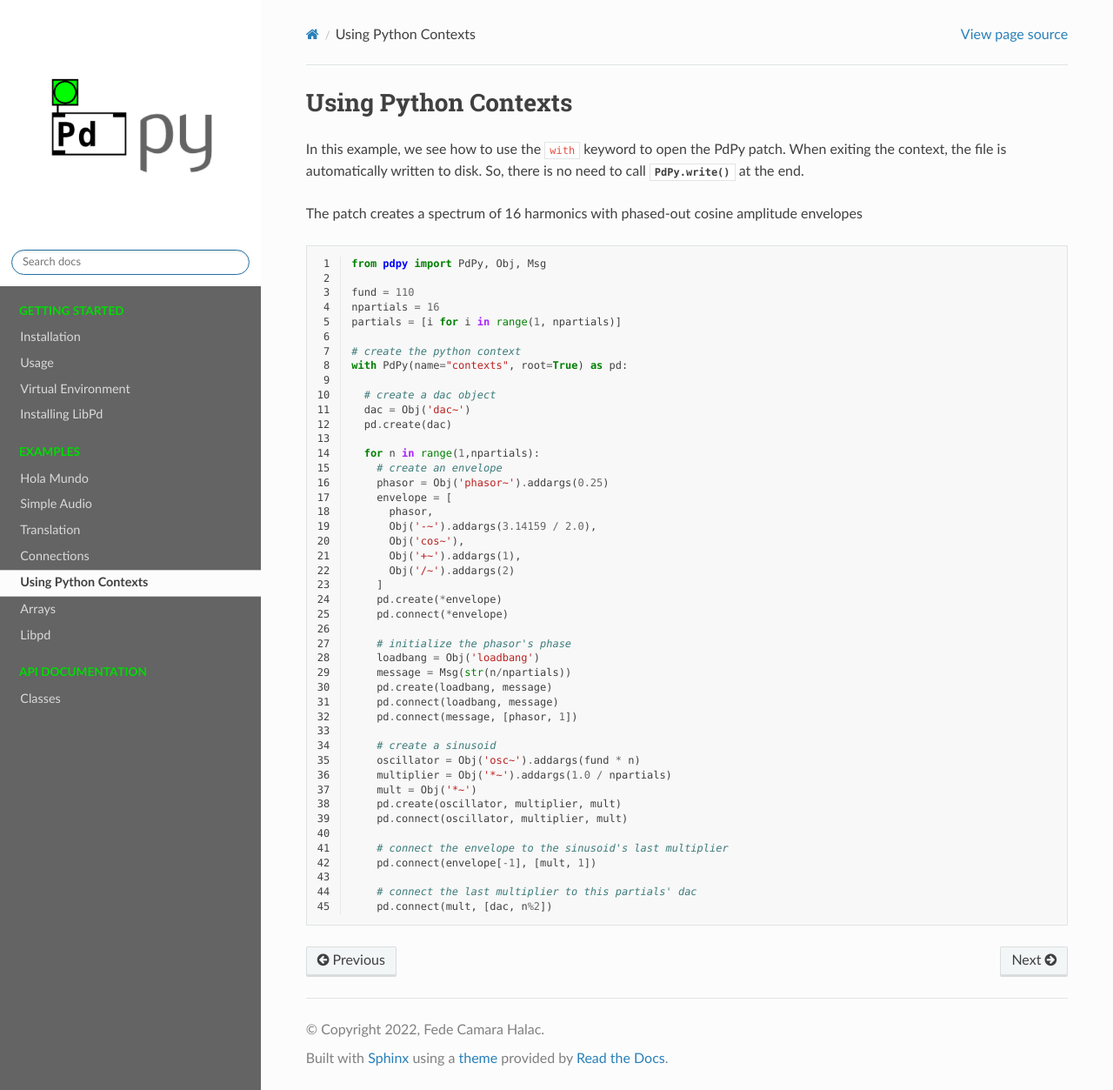
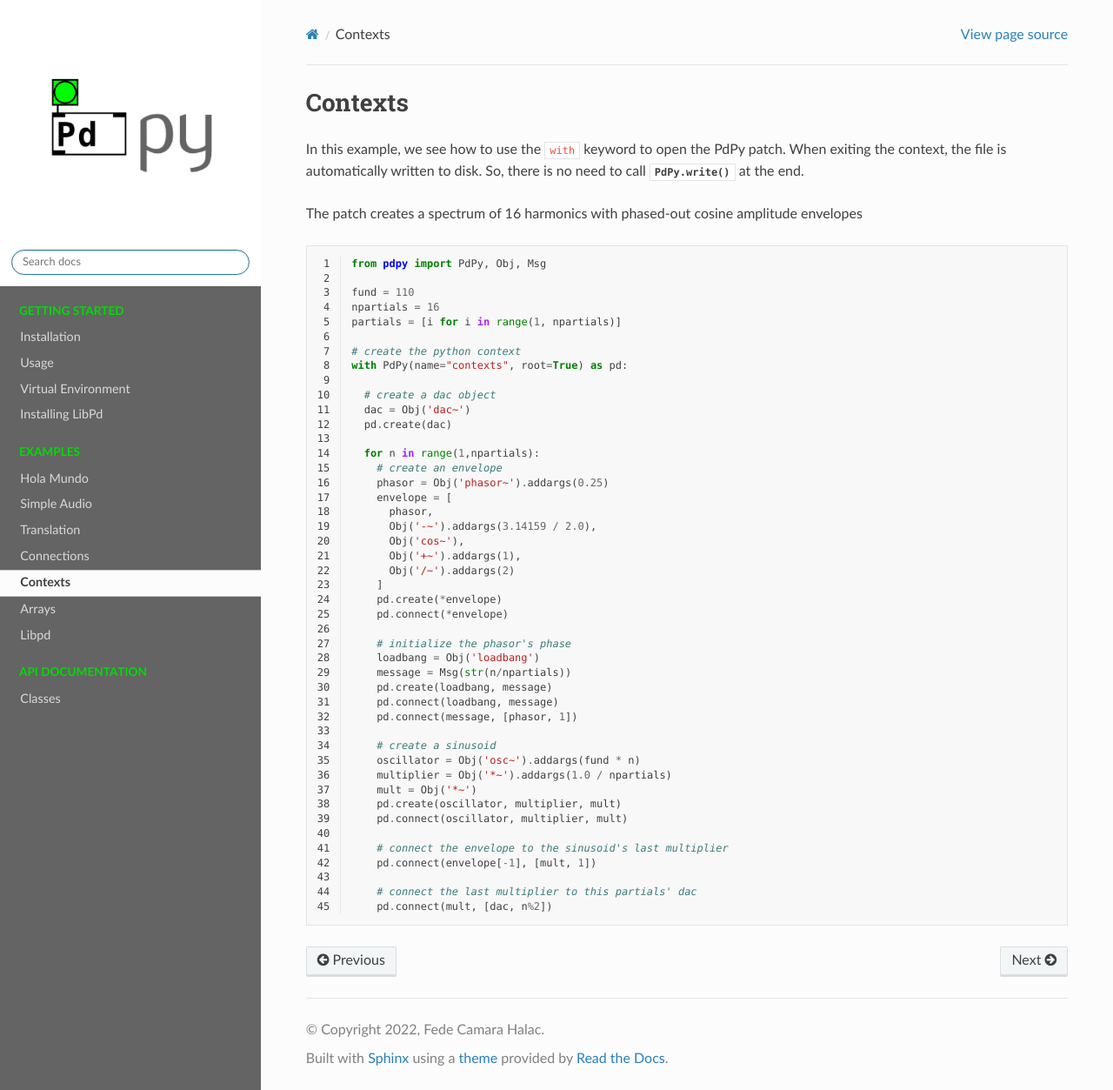
Before and after one commit to pdpy-org/pdpy, a Sphinx documentation site: the page built from docs/source/examples/contexts.rst, in a window 1280 px wide and 1253 px high. Shown: the whole window at 87% size. Built offline with Sphinx 7.4.7 and the Read the Docs theme 2.0.0, drawn with Linux system fonts in a browser that asks for light colours; cross-references to code outside the pages are shown as plain code.

Commit message:
udpdate example

```diff
--- a/docs/source/examples/contexts.rst
+++ b/docs/source/examples/contexts.rst
@@ -1,7 +1,7 @@
-Using Python Contexts
-=====================
+Contexts
+========
 
-In this example, we see how to use the :py:`with` keyword to open the PdPy patch.
+In this example, we see how to use the ``with`` keyword to open the PdPy patch.
 When exiting the context, the file is automatically written to disk.
 So, there is no need to call :func:`PdPy.write()` at the end.
 
```
